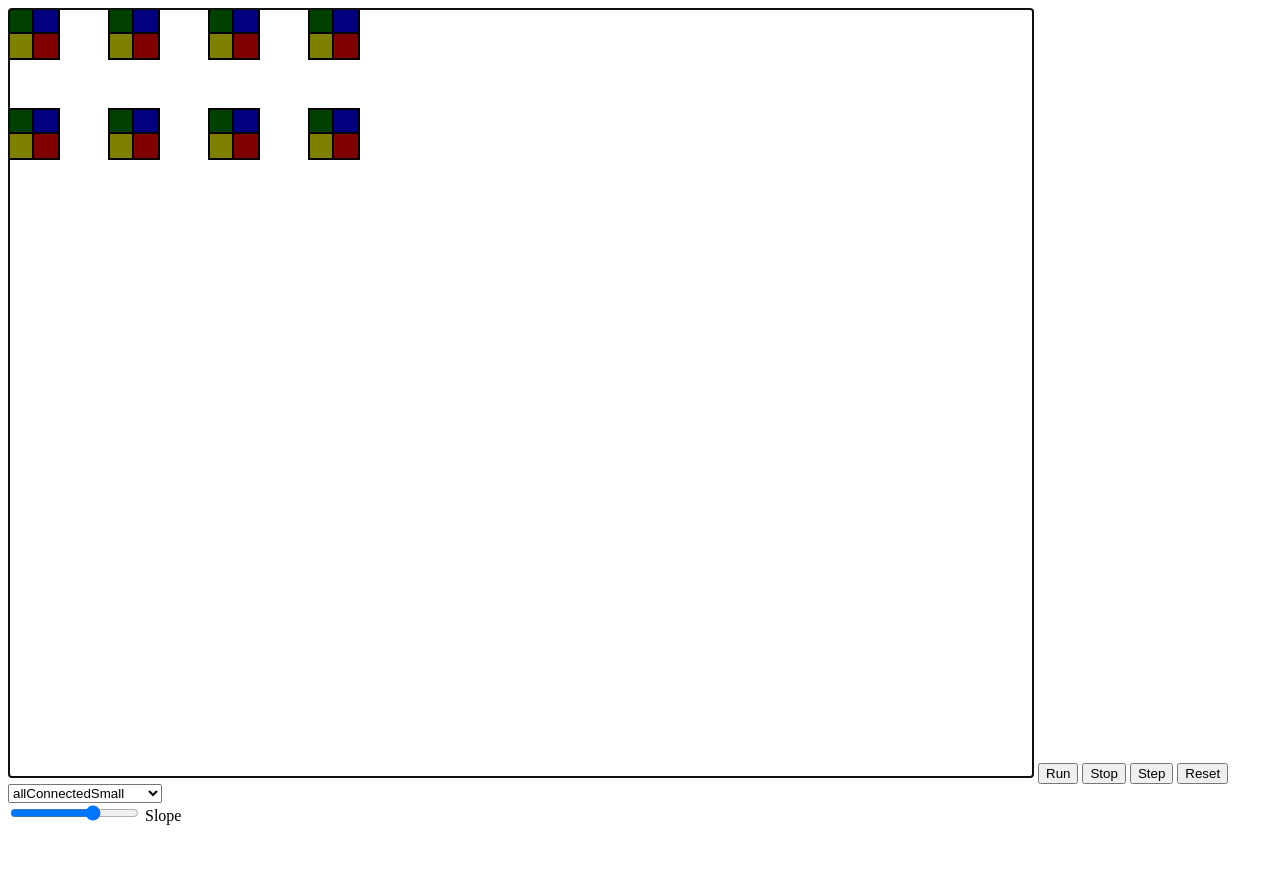
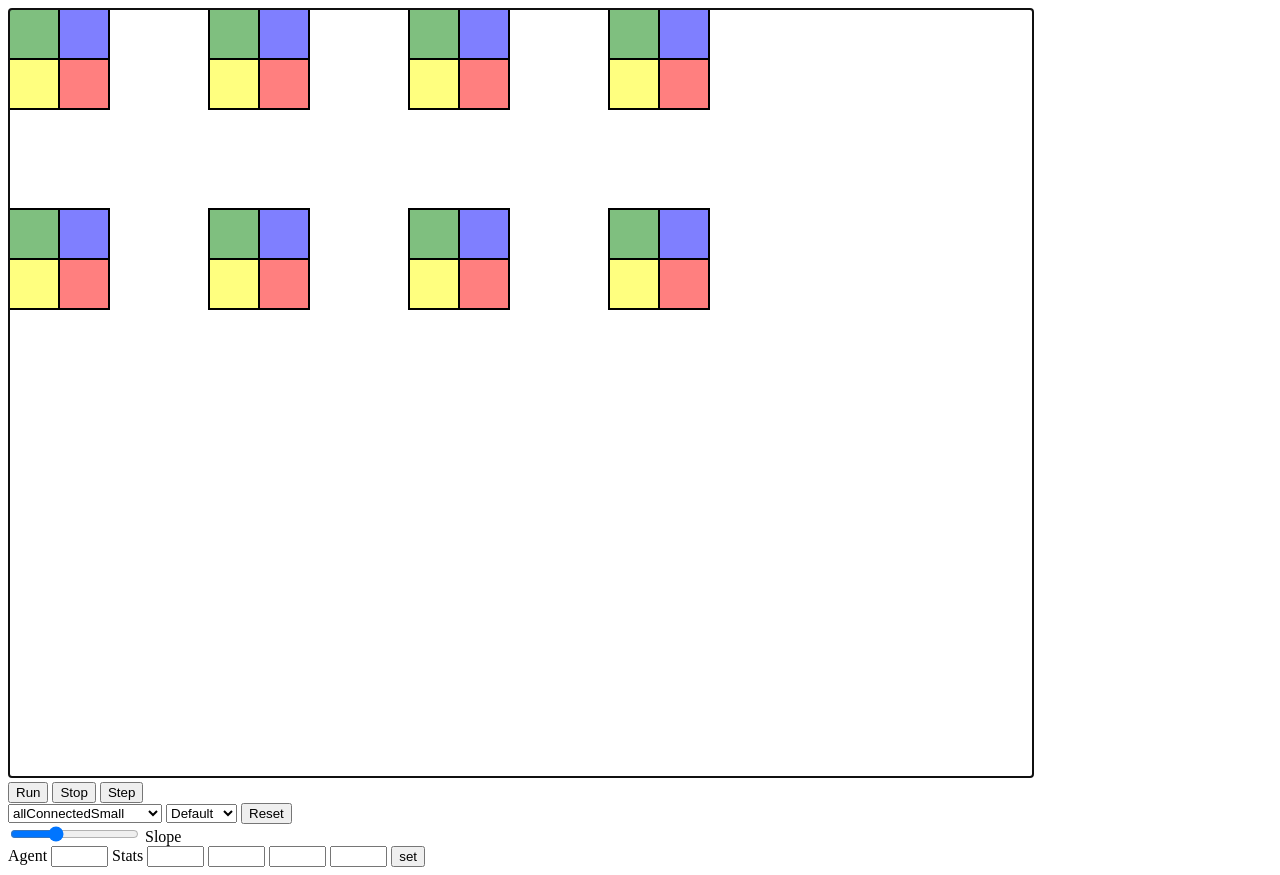
Before and after one commit to Zachary-Moriarty/Research-Project, a plain HTML site: page index.html in a window 1280 px wide. Before the commit the page ends 833 px from the top, so only its background shows below. Drawn offline with Linux system fonts and the light colour scheme.

Commit message:
variable size agent's and click information.

```diff
--- a/agent.js
+++ b/agent.js
@@ -1,5 +1,5 @@
 class agent {let
-    constructor(connections, position) {
+    constructor(connections, position, slope, vals) {
         this.mask = new Array(connections).fill(1);
         let joyweight = [connections*4];
         let sadweight = [connections*4];
@@ -31,11 +31,13 @@ class agent {let
                 angerweight[i] = 1
             }
         }
-        this.joy = new nueron(joyweight);
-        this.sad = new nueron(sadweight);
-        this.fear = new nueron(fearweight);
-        this.anger = new nueron(angerweight);
-        this.values = [.5, .5, .5, .5]
+        this.height = 200 / (Math.floor(connections/8) + 1);
+        this.width = 200 / (Math.floor(connections/8) + 1);
+        this.joy = new nueron(joyweight, slope);
+        this.sad = new nueron(sadweight, slope);
+        this.fear = new nueron(fearweight, slope);
+        this.anger = new nueron(angerweight, slope);
+        this.values = vals;
         this.position = position;
     }
 
@@ -59,30 +61,30 @@ class agent {let
         this.position = [newRow, newCol]
     }
     draw(ctx, engine){
-        ctx.fillStyle = "black";
-        ctx.fillRect(this.position[0], this.position[1], 50, 50);
+       // ctx.fillStyle = "black";
+       // ctx.fillRect(this.position[0], this.position[1], this.height, this.width);
         ctx.fillStyle = "green";
         ctx.globalAlpha = this.values[0];
-        ctx.fillRect(this.position[0], this.position[1], 25, 25);
+        ctx.fillRect(this.position[0], this.position[1], this.height/2, this.width/2);
         ctx.fillStyle = "blue";
         ctx.globalAlpha = this.values[1];
-        ctx.fillRect(this.position[0] + 25, this.position[1], 25, 25);
+        ctx.fillRect(this.position[0] + this.height/2, this.position[1], this.height/2, this.width/2);
         ctx.fillStyle = "yellow";
         ctx.globalAlpha = this.values[2];
-        ctx.fillRect(this.position[0], this.position[1] + 25, 25, 25);
+        ctx.fillRect(this.position[0], this.position[1] + this.width/2, this.height/2, this.width/2);
         ctx.fillStyle = "red";
         ctx.globalAlpha = this.values[3];
-        ctx.fillRect(this.position[0] + 25, this.position[1] + 25, 25, 25);
+        ctx.fillRect(this.position[0] + this.height/2, this.position[1] + this.width/2, this.height/2, this.width/2);
         ctx.globalAlpha = 1
         ctx.strokeStyle = "black";
         ctx.lineWidth = 2;
-        ctx.strokeRect(this.position[0], this.position[1], 50, 50)
+        ctx.strokeRect(this.position[0], this.position[1], this.height, this.width)
         ctx.beginPath();
-        ctx.moveTo(this.position[0] + 24, this.position[1]);
-        ctx.lineTo(this.position[0] + 24, this.position[1] + 50);
+        ctx.moveTo(this.position[0] + this.height/2, this.position[1]);
+        ctx.lineTo(this.position[0] + this.height/2, this.position[1] + this.width);
         ctx.stroke();
-        ctx.moveTo(this.position[0] , this.position[1] + 24);
-        ctx.lineTo(this.position[0] + 50, this.position[1] + 24);
+        ctx.moveTo(this.position[0] , this.position[1] + this.width/2);
+        ctx.lineTo(this.position[0] + this.height, this.position[1] + this.width/2);
         ctx.stroke();
 
     }
--- a/gameengine.js
+++ b/gameengine.js
@@ -52,6 +52,21 @@ class GameEngine {
         this.ctx.canvas.addEventListener("click", e => {
             if (this.options.debugging) {
                 console.log("CLICK", getXandY(e));
+            }
+            let point = getXandY(e);
+            let found = false;
+            let temp = this.entities[0];
+            let i = 0;
+            while(!found && i < temp.agents.length){
+                if(point.x >= temp.agents[i].position[0] && point.x <= temp.agents[i].position[0] + temp.agents[i].height && point.y >= temp.agents[i].position[1] && point.y <= temp.agents[i].position[1] + temp.agents[i].width){
+                    found = true;
+                    document.getElementById('agentNum').value = i;
+                    document.getElementById('joyNum').value = Math.round(temp.agents[i].values[0] * 100) / 100;
+                    document.getElementById('sadNum').value = Math.round(temp.agents[i].values[1] * 100) / 100;
+                    document.getElementById('fearNum').value = Math.round(temp.agents[i].values[2] * 100) / 100;
+                    document.getElementById('angerNum').value = Math.round(temp.agents[i].values[3] * 100) / 100;
+                }
+                i++;
             }
             this.click = getXandY(e);
         });
--- a/index.html
+++ b/index.html
@@ -13,21 +13,51 @@
     <script type="text/javascript" src="./nueron.js"></script>
     <script type="text/javascript" src="./agent.js"></script>
     <script type="text/javascript" src="./socialNetwork.js"></script>
+    <script type="text/javascript" src="./values.js"></script>
     <script type="text/javascript" src="./main.js"></script>
 </head>
 <body>
     <canvas id="gameWorld" width="1024" height="768" style="background: white; border: 1px solid black" tabindex="0" autofocus></canvas>
+    <div>
     <button id="Run" type = "button">Run</button>
     <button id="stop" type= "button">Stop</button>
     <button id="step" type = "button">Step</button>
-    <button id="reset" type = "button">Reset</button>
-    <select id="networks">
-        <option>allConnectedSmall</option>
-        <option>TraditionalMediaSmall</option>
-    </select>
+    </div>
     <div>
-        <input type="range" id="steepness" min="4" max="16" step="4">
+        <select id="networks">
+            <option>allConnectedSmall</option>
+            <option>TraditionalMediaSmall</option>
+            <option>single</option>
+            <option>fourOnOne</option>
+            <option>twin</option>
+            <option>tripleAll</option>
+            <option>tripleOneWay</option>
+        </select>
+        <select id="initialVals">
+            <option value="0">Default</option>
+            <option value="1">average</option>
+            <option value="2">all High</option>
+            <option value="3">all Low</option>
+            <option value="4">joyful</option>
+            <option value="5">sad</option>
+            <option value="6">fearful</option>
+            <option value="7">angry</option>
+        </select>
+        <button id="reset" type = "button">Reset</button>
+    </div>
+    <div>
+        <input type="range" id="steepness" min="4" max="16" value="8" step="4" >
         <label for="steepness">Slope</label>
+    </div>
+    <div>
+        <label>Agent</label>
+        <input type="text" id="agentNum" maxlength="4" size="4">
+        <label>Stats</label>
+        <input type="text" id="joyNum" maxlength="4" size="4">
+        <input type="text" id="sadNum" maxlength="4" size="4">
+        <input type="text" id="fearNum" maxlength="4" size="4">
+        <input type="text" id="angerNum" maxlength="4" size="4">
+        <button id="set" type="button">set</button>
     </div>
 </body>
 </html>
--- a/main.js
+++ b/main.js
@@ -15,12 +15,14 @@ ASSET_MANAGER.downloadAll(() => {
 
 	const run = document.getElementById("Run");
 	const stop = document.getElementById("stop");
-	const choice = document.getElementById("networks");
+	const networkType = document.getElementById("networks");
+	const initialType = document.getElementById("initialVals");
 	const step = document.getElementById("step");
 	const reset = document.getElementById("reset");
+	const set = document.getElementById("set");
 	var flag = false;
 
-	agents.buildNetwork('allConnectedSmall');
+	agents.buildNetwork('allConnectedSmall', 8, 0);
 
 	run.addEventListener("click", function(e){
 		flag = true;
@@ -36,9 +38,24 @@ ASSET_MANAGER.downloadAll(() => {
 	});
 
 	reset.addEventListener("click", function(e){
-		let network = choice.options[choice.selectedIndex].text;
-		agents.buildNetwork(network);
+		flag = false;
+		let network = networkType.options[networkType.selectedIndex].text;
+		let initial = initialType.options[initialType.selectedIndex].value;
+		let slope = parseInt(document.getElementById("steepness").value);
+		agents.buildNetwork(network, slope, initial);
 	});
+
+	set.addEventListener("click", function(e){
+		let agentNum = parseInt(document.getElementById('agentNum').value);
+		if(agentNum < agents.agents.length){
+			let happy = parseFloat(document.getElementById("joyNum").value);
+			let sad = parseFloat(document.getElementById("sadNum").value);
+			let fear = parseFloat(document.getElementById("fearNum").value);
+			let anger = parseFloat(document.getElementById("angerNum").value);
+			agents.agents[agentNum].changeVals([happy, sad, fear, anger]);
+		}
+	})
+
 	function startLoop(){
 		if(flag == true){
 			agents.run();
--- a/networks.js
+++ b/networks.js
@@ -8,7 +8,8 @@ class networks{
         [1,1,1,1,1,1,1,1],
         [1,1,1,1,1,1,1,1],
         [1,1,1,1,1,1,1,1]],
-        'positions' : [[0,0], [100,0], [200, 0], [300, 0], [0,100], [100,100], [200,100], [300,100]]},
+        'positions' : [[0,0], [200,0], [400, 0], [600, 0], [0,200], [200,200], [400,200], [600,200]],
+        'default' : [1,1,1,1,1,1,1,1]},
     'TraditionalMediaSmall' : {'masks' : [
         [1,0,0,0,0,0,0,0,0,0,0],
         [0,1,0,0,0,0,0,0,0,0,0],
@@ -21,8 +22,26 @@ class networks{
         [0,1,1,1,1,1,1,1,1,1,1],
         [0,1,1,1,1,1,1,1,1,1,1],
         [0,1,1,1,1,1,1,1,1,1,1]],
-    'positions' : [[0,0], [100,0], [200, 0], [300, 0], [0,100], [100,100], [200,100], [300,100], [0,200], [100, 200], [200, 200]]},
-    'single': {'masks': [1],'positions' : [0,0]}}
+    'positions' : [[0,0], [200,0], [400, 0], [600, 0], [0,200], [200,200], [400,200], [600,200], [0,400], [200, 400], [400, 400]],
+    'default' : [2,3,1,1,1,1,1,1,1,1,1]},
+    'single': {'masks': [[1]],'positions' : [[0,0]],'default' : [1]},
+    'fourOnOne' : {'masks' : [
+        [1,1,1,1,1],
+        [1,1,0,0,0],
+        [1,0,1,0,0],
+        [1,0,0,1,0],
+        [1,0,0,0,1]],
+    'positions' : [[100,200], [200,0], [0,0], [0,400], [200,400]],
+    'default' : [1,4,5,6,7]},
+    'twin':{'masks' : [[1,1],[1,1]],
+    'positions' : [[0,0],[200,200]],
+    'default' : [1,1]},
+    'tripleAll':{'masks' : [[1,1,1],[1,1,1],[1,1,1]],
+    'positions' : [[0,0],[0,300],[300,150]],
+    'default' : [1,1,1]},
+    'tripleOneWay':{'masks' : [[1,1,0],[0,1,1],[1,0,1]],
+    'positions' : [[0,0],[0,300],[300,150]],
+    'default' : [4,5,6]}}
     getNet(name){
         return this.nets[name];
     }
--- a/nueron.js
+++ b/nueron.js
@@ -1,6 +1,7 @@
 class nueron{
-    constructor(wghtList){
+    constructor(wghtList, slope){
         this.weghts = wghtList;
+        this.slope = slope;
     }
 
     run(inputList, mask){
@@ -26,7 +27,7 @@ class nueron{
 
     sigmoid(input){
         //return 1 / (1 + Math.exp(-1 * (input - (.5))));
-       let val = 1 / (1 + Math.E ** (-4 * (input - .5)));
+       let val = 1 / (1 + Math.E ** ((-1 *  this.slope)* (input - .5)));
        return val;
     }
     update(){
--- a/socialNetwork.js
+++ b/socialNetwork.js
@@ -1,19 +1,27 @@
 class socialNetwork{
     constructor(){
         this.net = new networks();
-        this.buildNetwork('allConnectedSmall')
+        this.vals = new values();
     }
 
-    buildNetwork(networkName){
+    buildNetwork(networkName, slope, vals){
         let network = this.net.getNet(networkName);
         let masks = network.masks;
-        let positions = network.positions
+        let positions = network.positions;
+        let basic = network.default;
         this.agents = new Array(masks.length);
-        for(let i = 0; i < masks.length; i++){
-            this.agents[i] = new agent(masks.length, positions[i]);
-            this.agents[i].changeMask(masks[i]);
+        if(vals == 0){
+            for(let i = 0; i < masks.length; i++){
+                this.agents[i] = new agent(masks.length, positions[i], slope, this.vals.getVal(basic[i]));
+                this.agents[i].changeMask(masks[i]);
+            }
         }
-
+        else{
+            for(let i = 0; i < masks.length; i++){
+                this.agents[i] = new agent(masks.length, positions[i], slope, this.vals.getVal(vals));
+                this.agents[i].changeMask(masks[i]);
+            }
+        }
     }
 
     changeNetwork(name){
--- /dev/null
+++ b/values.js
@@ -0,0 +1,14 @@
+class values{
+    vals = {
+        1 : [.5,.5,.5,.5],
+        2 : [.9,.9,.9,.9],
+        3 : [.1,.1,.1,.1],
+        4 : [.9,.1,.1,.1],
+        5 : [.1,.9,.1,.1],
+        6 : [.1,.1,.9,.1],
+        7 : [.1,.1,.1,.9]
+    }
+    getVal(num){
+        return this.vals[num];
+    }
+}
```
